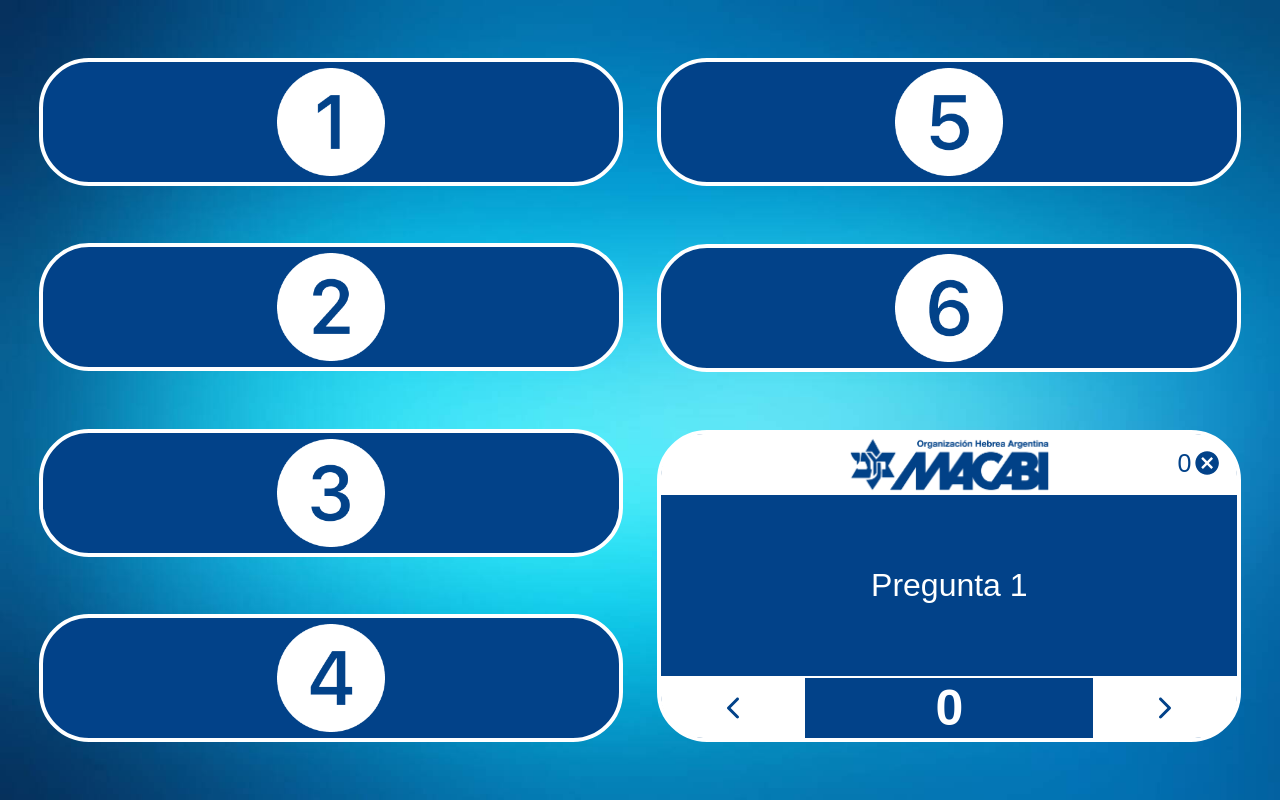
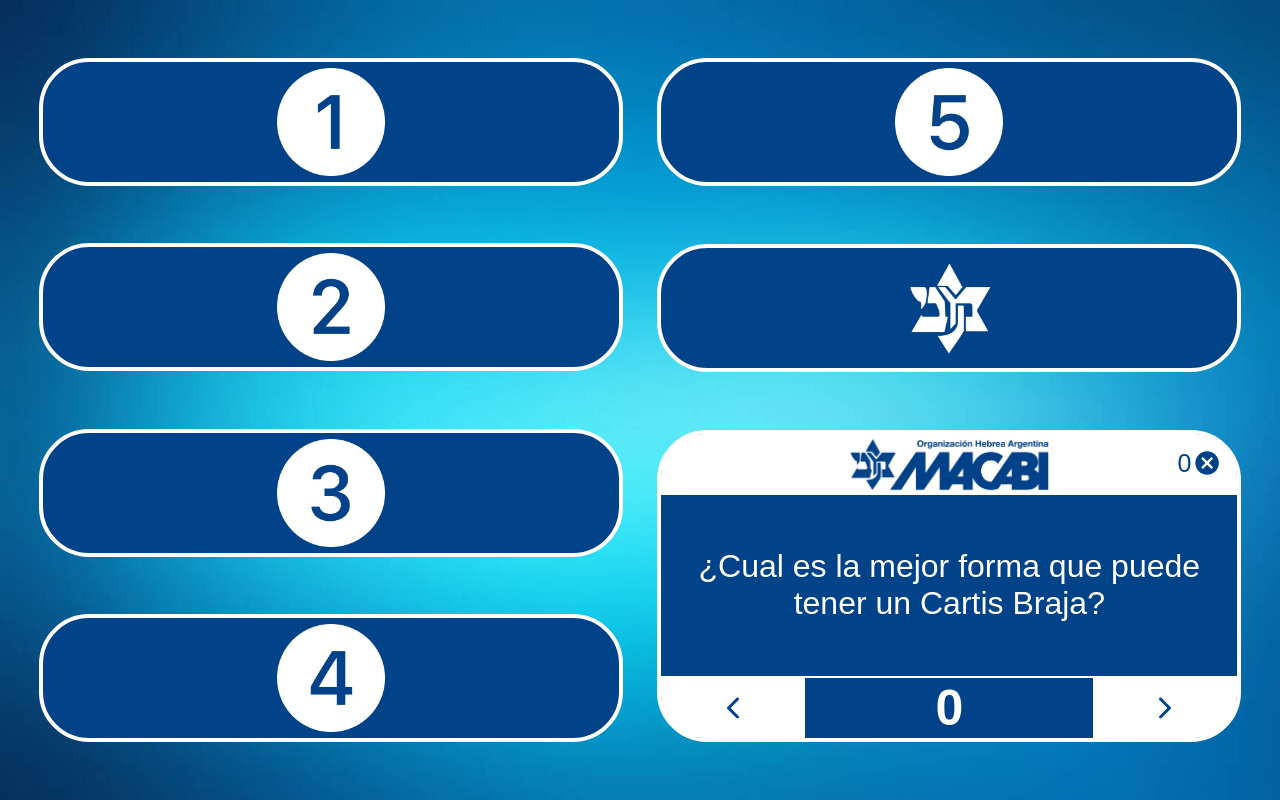
Before and after one commit to RobertIskandarani/100-macabeos-dicen, a React (Create React App) app: page / in a window 1280 px wide. Built offline with nearby package versions, Linux system fonts and the light colour scheme.

Commit message:
se finalizan cambios

```diff
--- a/src/App.js
+++ b/src/App.js
@@ -99,6 +99,7 @@ function App() {
           color: "rgb(2, 66, 137)",
           fontFamily: "Arial",
           fontSize: 25,
+          cursor: "pointer",
         }}
       >
         {wrong}
@@ -107,12 +108,14 @@ function App() {
           size={30}
           color="rgb(2, 66, 137)"
           onClick={() => {
+            if (wrong < 3) {
               setWrong(wrong + 1);
               error.play();
               setToggleWrong(true);
               setTimeout(() => {
                 setToggleWrong(false);
               }, 1000);
+            }
           }}
         />
       </div>
--- a/src/components/Button.css
+++ b/src/components/Button.css
@@ -1,4 +1,19 @@
-.button,
+.button {
+  height: 15%;
+  width: 100%;
+  background-color: rgb(2, 66, 137);
+  border-radius: 50px;
+  border: 4px solid white;
+  display: flex;
+  align-items: center;
+  justify-content: center;
+  color: white;
+  font-size: 30px;
+  font-family: Arial;
+  text-align: center;
+  cursor: pointer;
+}
+
 .buttonAnswer {
   height: 15%;
   width: 100%;
@@ -11,6 +26,7 @@
   color: white;
   font-size: 30px;
   font-family: Arial;
+  text-align: center;
 }
 
 .button:hover {
--- a/src/components/Tablero.jsx
+++ b/src/components/Tablero.jsx
@@ -40,9 +40,10 @@ function Tablero({ question, counter, questionNumber, setQuestion, lenght }) {
           color: "white",
           fontSize: 32,
           fontFamily: "Arial",
+          textAlign: "center",
         }}
       >
-        {question}
+        <div style={{ width: "90%" }}>{question}</div>
       </div>
       <div
         style={{
@@ -62,6 +63,7 @@ function Tablero({ question, counter, questionNumber, setQuestion, lenght }) {
             alignItems: "center",
             justifyContent: "center",
             borderBottomLeftRadius: 42,
+            cursor: "pointer",
           }}
           onClick={() => {
             questionNumber === 0
@@ -95,6 +97,7 @@ function Tablero({ question, counter, questionNumber, setQuestion, lenght }) {
             alignItems: "center",
             justifyContent: "center",
             borderBottomRightRadius: 42,
+            cursor: "pointer",
           }}
           onClick={() => {
             questionNumber === lenght - 1
--- a/src/information.js
+++ b/src/information.js
@@ -1,77 +1,36 @@
 const information = [
   {
-    question: "Pregunta 1",
+    question: "¿Cual es la mejor forma que puede tener un Cartis Braja?",
     answers: [
       {
         id: 1,
         img: require("./assets/1.png"),
-        answer: "Respuesta 1 P1",
+        answer: "Manzana",
         count: 40,
       },
       {
         id: 2,
         img: require("./assets/2.png"),
-        answer: "Respuesta 2 P1",
-        count: 22,
+        answer: "Shofar",
+        count: 29,
       },
       {
         id: 3,
         img: require("./assets/3.png"),
-        answer: "Respuesta 3 P1",
-        count: 15,
+        answer: "Sefer Tora",
+        count: 13,
       },
       {
         id: 4,
         img: require("./assets/4.png"),
-        answer: "Respuesta 4 P1",
-        count: 10,
+        answer: "Paloma",
+        count: 11,
       },
       {
         id: 5,
         img: require("./assets/5.png"),
-        answer: "Respuesta 5 P1",
+        answer: "Carta",
         count: 7,
-      },
-      {
-        id: 6,
-        img: require("./assets/6.png"),
-        answer: "Respuesta 6 P1",
-        count: 6,
-      },
-    ],
-  },
-  {
-    question: "Pregunta 2",
-    answers: [
-      {
-        id: 1,
-        img: require("./assets/1.png"),
-        answer: "Respuesta 1 P2",
-        count: 32,
-      },
-      {
-        id: 2,
-        img: require("./assets/2.png"),
-        answer: "Respuesta 2 P2",
-        count: 25,
-      },
-      {
-        id: 3,
-        img: require("./assets/3.png"),
-        answer: "Respuesta 3 P2",
-        count: 19,
-      },
-      {
-        id: 4,
-        img: require("./assets/4.png"),
-        answer: "Respuesta 4 P2",
-        count: 13,
-      },
-      {
-        id: 5,
-        img: require("./assets/5.png"),
-        answer: "Respuesta 5 P2",
-        count: 11,
       },
       {
         id: 6,
@@ -82,37 +41,37 @@ const information = [
     ],
   },
   {
-    question: "Pregunta 3",
+    question: "Hay varias tradiciones de Rosh Hashana, ¿cual es tu preferida?",
     answers: [
       {
         id: 1,
         img: require("./assets/1.png"),
-        answer: "Respuesta 1 P3",
-        count: 52,
+        answer: "Cena Familiar",
+        count: 35,
       },
       {
         id: 2,
         img: require("./assets/2.png"),
-        answer: "Respuesta 2 P3",
-        count: 28,
+        answer: "Comer manzana con miel",
+        count: 27,
       },
       {
         id: 3,
         img: require("./assets/3.png"),
-        answer: "Respuesta 3 P3",
-        count: 13,
+        answer: "Escuchar el shofar",
+        count: 25,
       },
       {
         id: 4,
         img: require("./assets/4.png"),
-        answer: "Respuesta 4 P3",
-        count: 7,
+        answer: "Hacer Jala Agula",
+        count: 9,
       },
       {
         id: 5,
-        img: require("./assets/macabi.png"),
-        answer: "",
-        count: 0,
+        img: require("./assets/5.png"),
+        answer: "Ir al templo en familia",
+        count: 4,
       },
       {
         id: 6,
@@ -122,6 +81,131 @@ const information = [
       },
     ],
   },
+  {
+    question:
+      "Si la cena familiar es la mejor forma de pasar la noche de Rosh Hashaná, ¿cuál es la mejor manera de pasar el día de Rosh Hashana?",
+    answers: [
+      {
+        id: 1,
+        img: require("./assets/1.png"),
+        answer: "Descansando",
+        count: 36,
+      },
+      {
+        id: 2,
+        img: require("./assets/2.png"),
+        answer: "En el templo",
+        count: 23,
+      },
+      {
+        id: 3,
+        img: require("./assets/3.png"),
+        answer: "Con Amigos",
+        count: 21,
+      },
+      {
+        id: 4,
+        img: require("./assets/4.png"),
+        answer: "Almuerzo familiar",
+        count: 12,
+      },
+      {
+        id: 5,
+        img: require("./assets/5.png"),
+        answer: "Cocinando",
+        count: 8,
+      },
+      {
+        id: 6,
+        img: require("./assets/macabi.png"),
+        answer: "",
+        count: 0,
+      },
+    ],
+  },
+  {
+    question:
+      "La manzana con miel es la mejor forma de endulzar el nuevo año, ¿que otra cosa dulce te gusta comer para Rosh Hashaná?",
+    answers: [
+      {
+        id: 1,
+        img: require("./assets/1.png"),
+        answer: "Leicaj",
+        count: 48,
+      },
+      {
+        id: 2,
+        img: require("./assets/2.png"),
+        answer: "Chocolate",
+        count: 19,
+      },
+      {
+        id: 3,
+        img: require("./assets/3.png"),
+        answer: "Torta",
+        count: 15,
+      },
+      {
+        id: 4,
+        img: require("./assets/4.png"),
+        answer: "Helado",
+        count: 9,
+      },
+      {
+        id: 5,
+        img: require("./assets/5.png"),
+        answer: "Jala Agula",
+        count: 9,
+      },
+      {
+        id: 6,
+        img: require("./assets/macabi.png"),
+        answer: "",
+        count: 0,
+      },
+    ],
+  },
+  {
+    question: "un deseo para todo Macabi en este año que comienza.",
+    answers: [
+      {
+        id: 1,
+        img: require("./assets/1.png"),
+        answer: "Año Dulce",
+        count: 29,
+      },
+      {
+        id: 2,
+        img: require("./assets/2.png"),
+        answer: "Salud",
+        count: 26,
+      },
+      {
+        id: 3,
+        img: require("./assets/3.png"),
+        answer: "Felicidad",
+        count: 15,
+      },
+      {
+        id: 4,
+        img: require("./assets/4.png"),
+        answer: "Crecimiento",
+        count: 12,
+      },
+      {
+        id: 5,
+        img: require("./assets/5.png"),
+        answer: "Paz",
+        count: 10,
+      },
+      {
+        id: 6,
+        img: require("./assets/6.png"),
+        answer: "Alegrías",
+        count: 8,
+      },
+    ],
+  },
 ];
 
 export default information;
```
Lines whose indentation alone changed are shown as unchanged.
